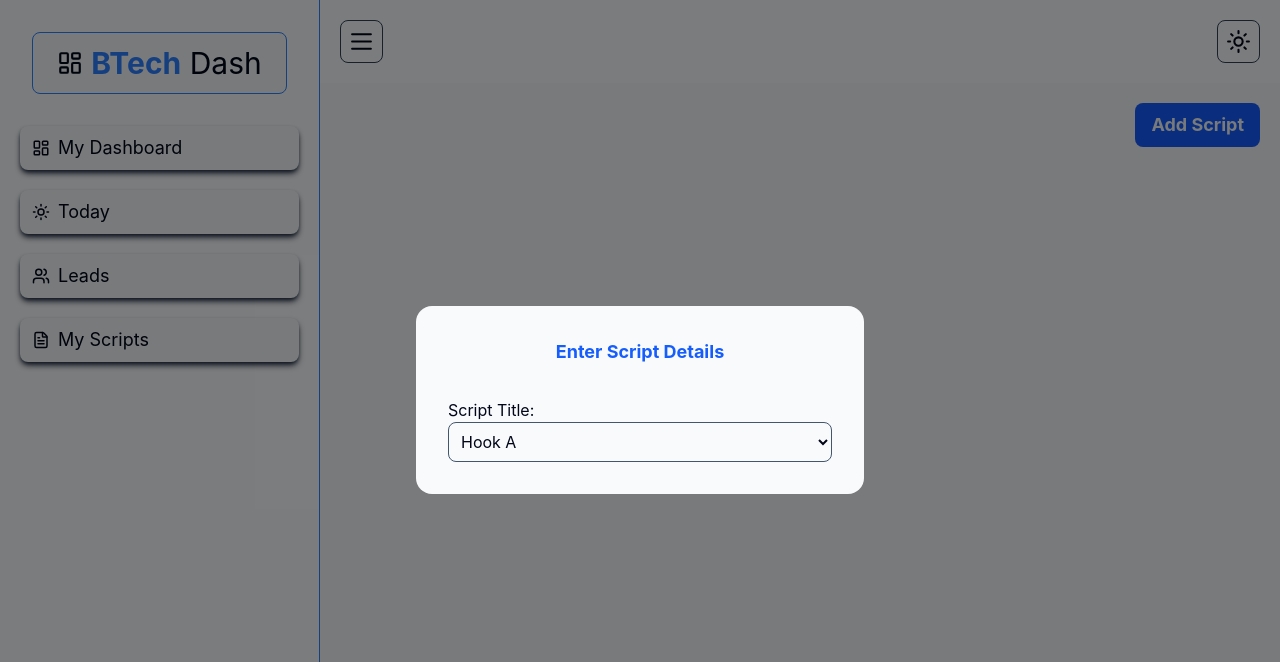
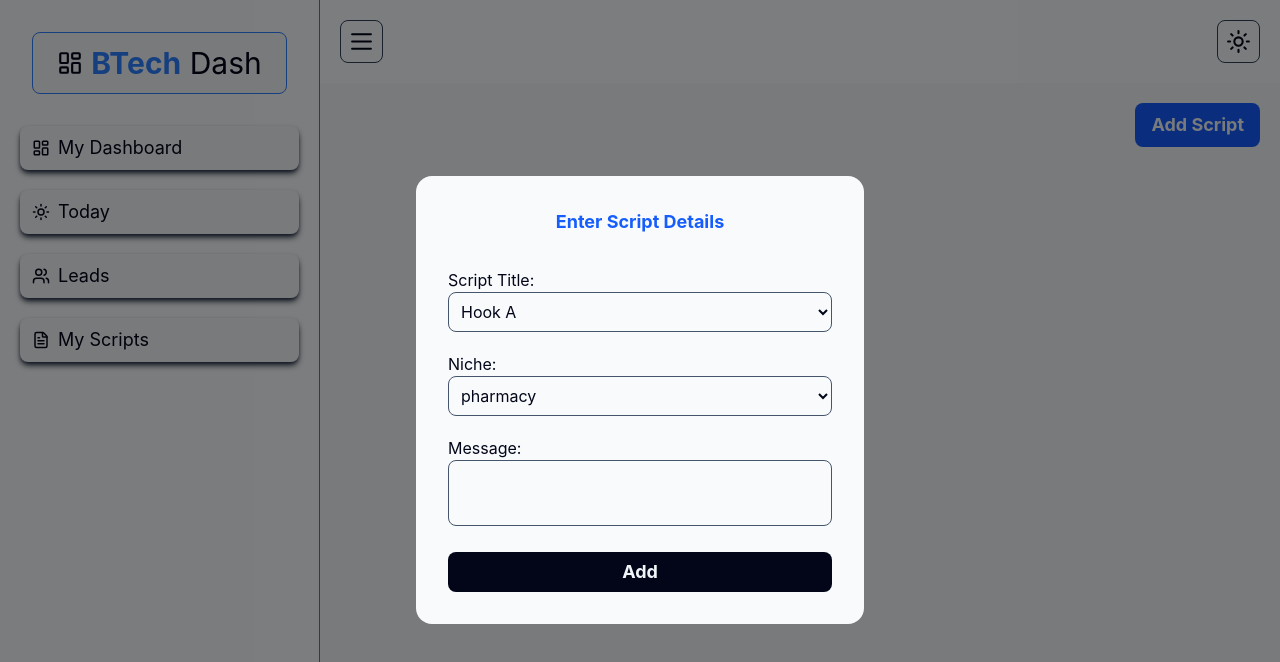
Before and after one commit to Brian9975/BTech-Dashboard, a React (Vite) app: page /myscripts in a window 1280 px wide. Shown: the top 662 px of the page. Built offline with nearby package versions, Linux system fonts and the light colour scheme.

Commit message:
Created a scripts object store in indexedDB, alsocreated the addScript function

```diff
--- a/src/config/indexedDB-config.ts
+++ b/src/config/indexedDB-config.ts
@@ -1,7 +1,8 @@
 import { openDB } from "idb";
-export const dbPromise = openDB("btech-dash", 2, {
+export const dbPromise = openDB("btech-dash", 3, {
   upgrade(db) {
     db.createObjectStore("leads", { keyPath: "id" });
     db.createObjectStore("tasks", { keyPath: "id" });
+    db.createObjectStore("scripts", {keyPath: "id", autoIncrement: true})
   },
 });
--- /dev/null
+++ b/src/hooks/useAddScript.ts
@@ -0,0 +1,22 @@
+import { dbPromise } from "../config/indexedDB-config"
+import {useState} from "react"
+
+export default function useAddScript() {
+    const [ modalOpen, setModalOpen ] = useState(false)
+    const [scriptTitle, setScriptTitle] = useState("")
+    const [niche, setNiche] = useState("")
+    const [scriptMessage, setScriptMessage] = useState("")
+    const addScript = async () => {
+      const db = await dbPromise
+      const scriptObject = {
+        title: scriptTitle,
+        niche: niche,
+        message: scriptMessage
+      }
+
+
+     await db.add("scripts", scriptObject)
+     setModalOpen(false)
+    }
+  return {addScript, modalOpen, setModalOpen, setScriptTitle, setNiche, setScriptMessage}
+}
--- a/src/pages/MyScripts.tsx
+++ b/src/pages/MyScripts.tsx
@@ -60,12 +60,29 @@ const bCategoryOption: BCategory[] = [
              <div>
               <label>Script Title:</label>
               <div>
-                <select  className="border w-full border-slate-600 p-2 outline-0 placeholder-slate-700 rounded-lg">
+                <select   className="border w-full border-slate-600 p-2 outline-0 placeholder-slate-700 rounded-lg" required>
                   <option value=""  className="dark:bg-slate-950 bg-slate-100" disabled>Select Title</option>
                   {scriptTitleOption.map(t => <option className={`dark:bg-slate-950 bg-slate-100`} value={t}>{t}</option>)}
                 </select>
               </div>
              </div>
+             <div className="pt-5">
+              <label>Niche:</label>
+              <div>
+                <select   className="border w-full border-slate-600 p-2 outline-0 placeholder-slate-700 rounded-lg" required>
+                  <option value=""  className="dark:bg-slate-950 bg-slate-100" disabled>Select Title</option>
+                  {bCategoryOption.map(c => <option className={`dark:bg-slate-950 bg-slate-100`} value={c.name}>{c.name}</option>)}
+                </select>
+              </div>
+             </div>
+             <div className="py-5">
+              <label>Message:</label>
+              <div>
+                 <textarea className="max-h-30 resize-none border w-full border-slate-600 p-2 outline-0 placeholder-slate-700 rounded-lg" required/>
+              </div>
+             </div>
+
+             <div><button className="bg-slate-950 transition-all hover:opacity-80 hover:scale-95 text-slate-100 dark:bg-slate-100 dark:text-slate-950 px-3 py-1.5 rounded-lg cursor-pointer  text-lg font-bold w-full">Add</button></div>
           </form>
        </div>
 
```
